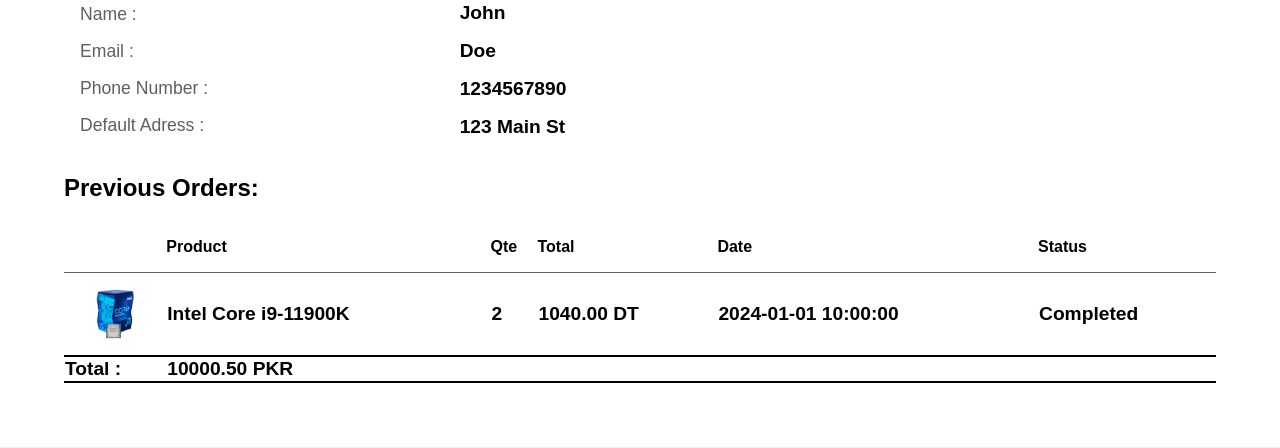
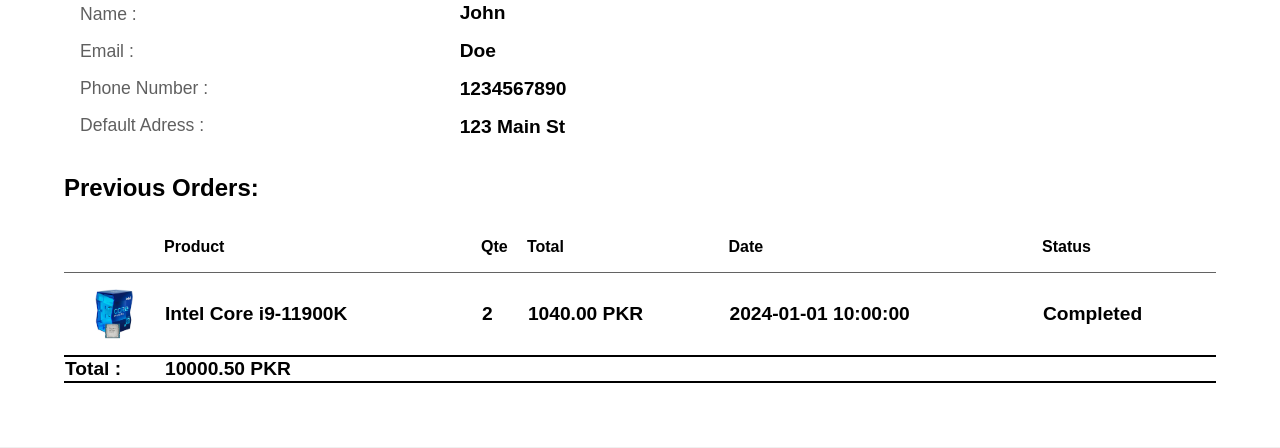
Before and after one commit to DangerWolf473/SetUpSprint, a PHP site: page /pages/profilePage.php in a window 1280 px wide. Shown: the part 274-722 px from the top of the page. Run offline with PHP 8.4, Linux system fonts and the light colour scheme; a user stored in the database is signed in; data comes from the database, SQL or seed files in the repository.

Commit message:
Update profilePastOrdersLoader.php

```diff
--- a/loaders/profilePastOrdersLoader.php
+++ b/loaders/profilePastOrdersLoader.php
@@ -19,7 +19,7 @@
                 <td class="pr-i"><img src="../assets/images/<?php echo $product['ProductName']?>.jpg" alt="<?php echo $product['ProductName']?>" class="prd-img" style="width: 50px; height: 50px;"></td>
                     <td><?php echo $product['ProductName']?></td>
                     <td><?php echo $product['Quantity']?></td>
-                    <td><?php echo $product['Subtotal']?> DT</td>
+                    <td><?php echo $product['Subtotal']?> PKR</td>
                     <td><?php echo $order['OrderDate']?></td>
                     <td><?php echo $order['OrderStatus']?></td>
                 </tr>
```
